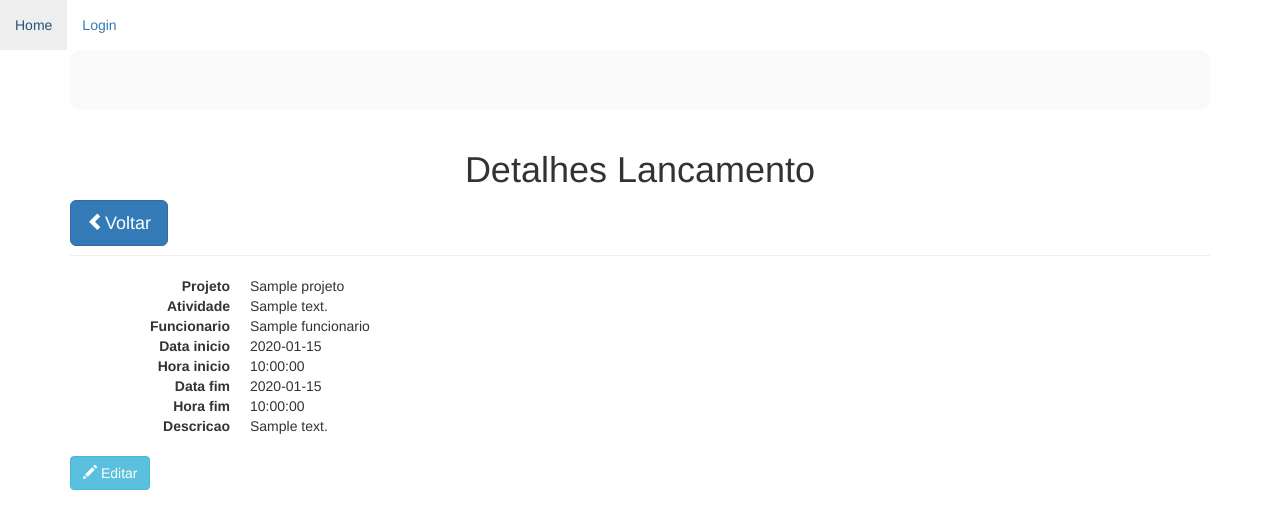
After one commit to leorosario/AulaFlask-master, a Flask app: page /lancamento/detalhes/1 in a window 1280 px wide. The commit adds this page. Shown: the top 529 px of the page. Run offline with Flask 2, Linux system fonts and the light colour scheme; tables that the repository leaves empty hold one stand-in row (values such as "Sample post"); some libraries are stand-ins or nearby versions.

Commit message:
lancamento editar deletar e detalhes pronto

```diff
--- a/app/auth/forms.py
+++ b/app/auth/forms.py
@@ -142,7 +142,7 @@ class LancamentoForm(FlaskForm):
         self.atividade_id.data = lancamento.atividade_id
         self.dataInicio.data = lancamento.dataInicio
         self.horaInicio.data = lancamento.horaInicio
-        self.dataFim.data = lancamento.dataFIM
+        self.dataFim.data = lancamento.dataFim
         self.horaFim.data = lancamento.horaFim
         self.descricao.data = lancamento.descricao
 
--- a/app/talks/routes.py
+++ b/app/talks/routes.py
@@ -322,8 +322,7 @@ def vinculacao():
     if current_user.is_admin:
         vinculacoes = FuncionarioProjeto.query.all()
         for vinculacao in vinculacoes:
-            vinculacao.funcionario = Funcionario.query.get(
-            vinculacao.funcionario_id)
+            vinculacao.funcionario = Funcionario.query.get(vinculacao.funcionario_id)
             vinculacao.projeto = Projeto.query.get(vinculacao.projeto_id)
         return render_template('/talks/vinculacao.html', vinculacoes=vinculacoes)
     else:
@@ -396,8 +395,18 @@ def vinculacaoDetalhes(id):
     else:
         return render_template('/talks/notAdmin.html')
 
+@talks.route('/lancamento', methods=['GET', 'POST'])
+@login_required
+def lancamento():
+    lancamentos = Lancamento.query.all()
+    for lancamento in lancamentos:
+        lancamento.funcionario = Funcionario.query.get(lancamento.funcionario_id)
+        lancamento.projeto = Projeto.query.get(lancamento.projeto_id)
+        lancamento.atividade = Atividade.query.get(lancamento.atividade_id)
+    return render_template('/talks/lancamento.html', lancamentos=lancamentos)
 
 @talks.route('/lancamento/cadastrar', methods=['GET', 'POST'])
+@login_required
 def lancamentoCadastrar():
     form = LancamentoForm()
     form.projeto_id.choices = [(projeto.id, projeto.nome)
@@ -414,17 +423,44 @@ def lancamentoCadastrar():
         return redirect(url_for('talks.home'))
     return render_template('/talks/lancamentoCadastrar.html', form=form)
 
+@talks.route('/lancamento/editar/<int:id>', methods=['GET', 'POST'])
+def lancamentoEditar(id):
+    lancamento = Lancamento.query.filter_by(id=id).first()
+    form = LancamentoForm()
+    form.projeto_id.choices = [(projeto.id, projeto.nome) for projeto in Projeto.query.all()]
+    form.atividade_id.choices = [(atividade.id, atividade.descricao) for atividade in Atividade.query.all()]
+    if form.validate_on_submit():
+        form.to_model(lancamento)
+        db.session.commit()
+        flash('Sucesso lancamento salvo.')
+        return redirect(url_for('talks.lancamento'))
+    form.to_form(lancamento)
+    return render_template('/talks/lancamentoEditar.html', form=form)
 
+@talks.route('/lancamento/deletar/<int:id>', methods=['GET', 'POST'])
+def lancamentoDeletar(id):
+    lancamento = Lancamento.query.filter_by(id=id).first()
+    if request.method == "POST":
+        db.session.delete(lancamento)
+        db.session.commit()
+        flash('Sucessolancamento deletado.')
+        return redirect(url_for('talks.lancamento'))
+    lancamento.atividade = Atividade.query.get(lancamento.atividade_id)
+    lancamento.projeto = Projeto.query.get(lancamento.projeto_id)
+    lancamento.funcionario = Funcionario.query.get(lancamento.funcionario_id)
+    return render_template('/talks/lancamentoDeletar.html', lancamento=lancamento)
+
+@talks.route('/lancamento/detalhes/<int:id>', methods=['GET', 'POST'])
+def lancamentoDetalhes(id):
+        lancamento = Lancamento.query.filter_by(id=id).first()
+        lancamento.funcionario = Funcionario.query.get(lancamento.funcionario_id)
+        lancamento.atividade = Atividade.query.get(lancamento.atividade_id)
+        lancamento.projeto = Projeto.query.get(lancamento.projeto_id)
+        return render_template('/talks/lancamentoDetalhes.html', lancamento=lancamento)
 
 @talks.route('/home')
 def home():
     return render_template('/talks/home.html')
-
-
-@talks.route('/lancamento', methods=['GET', 'POST'])
-def lancamentoDeHorass():
-    return render_template('/talks/lancamentoDeHoras.html')
-
 
 @talks.route('/relatorios')
 def relatorios():
--- /dev/null
+++ b/app/templates/talks/lancamentoDetalhes.html
@@ -0,0 +1,33 @@
+{% extends "base.html" %} {% import "bootstrap/wtf.html" as wtf %} {% block page_content %}
+<div style="background: rgba(248, 247, 247, 0.596);padding: 30px;margin-top: 50px;border-radius: 10px;"></div>
+<div class="page-header">
+    <h1 style="text-align: center;">Detalhes Lancamento</h1>
+    <a href="/lancamento">
+        <button type="button" class="btn btn-primary btn-lg">
+            <i class="glyphicon glyphicon-chevron-left"></i>Voltar</button>
+    </a>
+</div>
+<dl class="dl-horizontal">
+    <dt>Projeto</dt>
+    <dd>{{lancamento.projeto.nome}}</dd>
+    <dt>Atividade</dt>
+    <dd>{{lancamento.atividade.descricao}}</dd>
+    <dt>Funcionario</dt>
+    <dd>{{lancamento.funcionario.nome}}</dd>
+    <dt>Data inicio</dt>
+    <dd>{{lancamento.dataInicio}}</dd>
+    <dt>Hora inicio</dt>
+    <dd>{{lancamento.horaInicio}}</dd>
+    <dt>Data fim</dt>
+    <dd>{{lancamento.dataFim}}</dd>
+    <dt>Hora fim</dt>
+    <dd>{{lancamento.horaFim}}</dd>
+    <dt>Descricao</dt>
+    <dd>{{lancamento.descricao}}</dd>
+</dl>
+<a href="/lancamento/editar/{{ lancamento.id }}">
+    <button class="btn btn-info">
+        <i class="glyphicon glyphicon-pencil"></i>&nbsp;Editar</button>
+</a>
+</div>
+{% endblock %}
```
Also changed, not shown: app/templates/talks/lancamento.html (+49 -42 lines), app/templates/talks/lancamentoEditar.html (added, +7 -0 lines), data-dev.sqlite.
